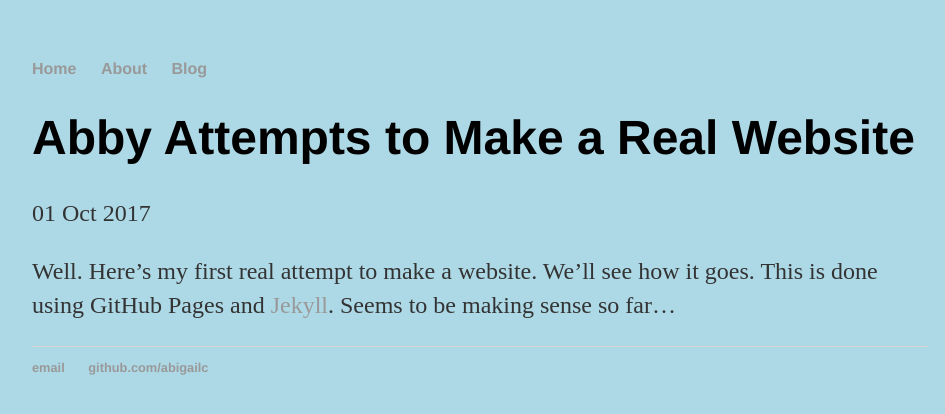
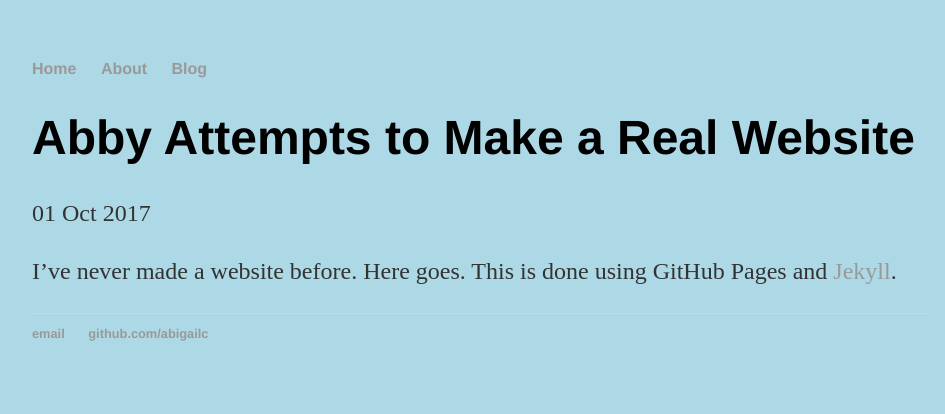
Before and after one commit to abigailc/abigailc.github.io, a Jekyll site: the page built from _posts/2017-10-01-puzzles-and-sharks-site-launched.md, in a window 1280 px wide. Shown: the top 414 px of the page, without its empty margins (160-1105 px from the left). Built offline with Jekyll 4.4.1, drawn with Linux system fonts in a browser that asks for light colours.

Commit message:
Update 2017-10-01-puzzles-and-sharks-site-launched.md

```diff
--- a/_posts/2017-10-01-puzzles-and-sharks-site-launched.md
+++ b/_posts/2017-10-01-puzzles-and-sharks-site-launched.md
@@ -4,5 +4,5 @@ title: "Abby Attempts to Make a Real Website"
 date: 2017-10-01
 ---
 
-Well. Here's my first real attempt to make a website.
-We'll see how it goes. This is done using GitHub Pages and [Jekyll](http://jekyllrb.com). Seems to be making sense so far...
+I've never made a website before. Here goes.
+This is done using GitHub Pages and [Jekyll](http://jekyllrb.com).
```
